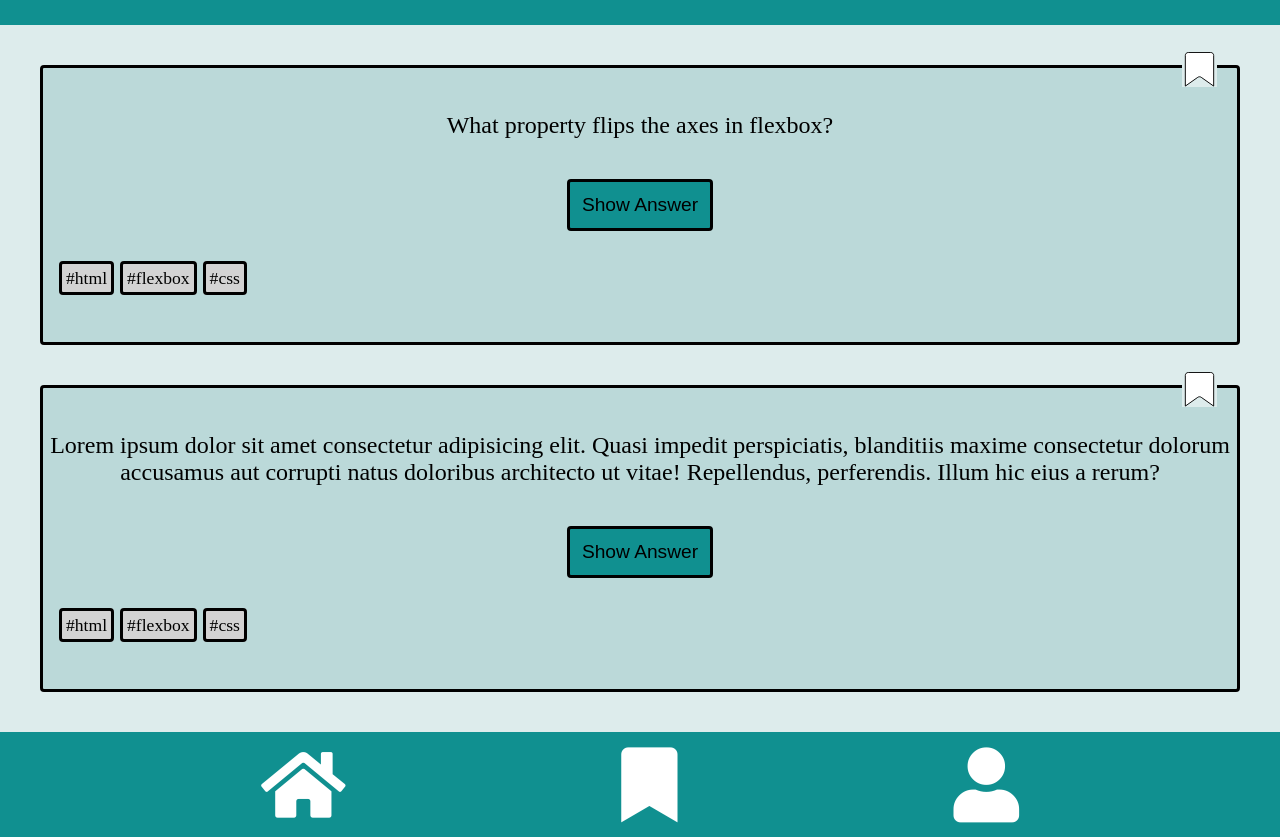
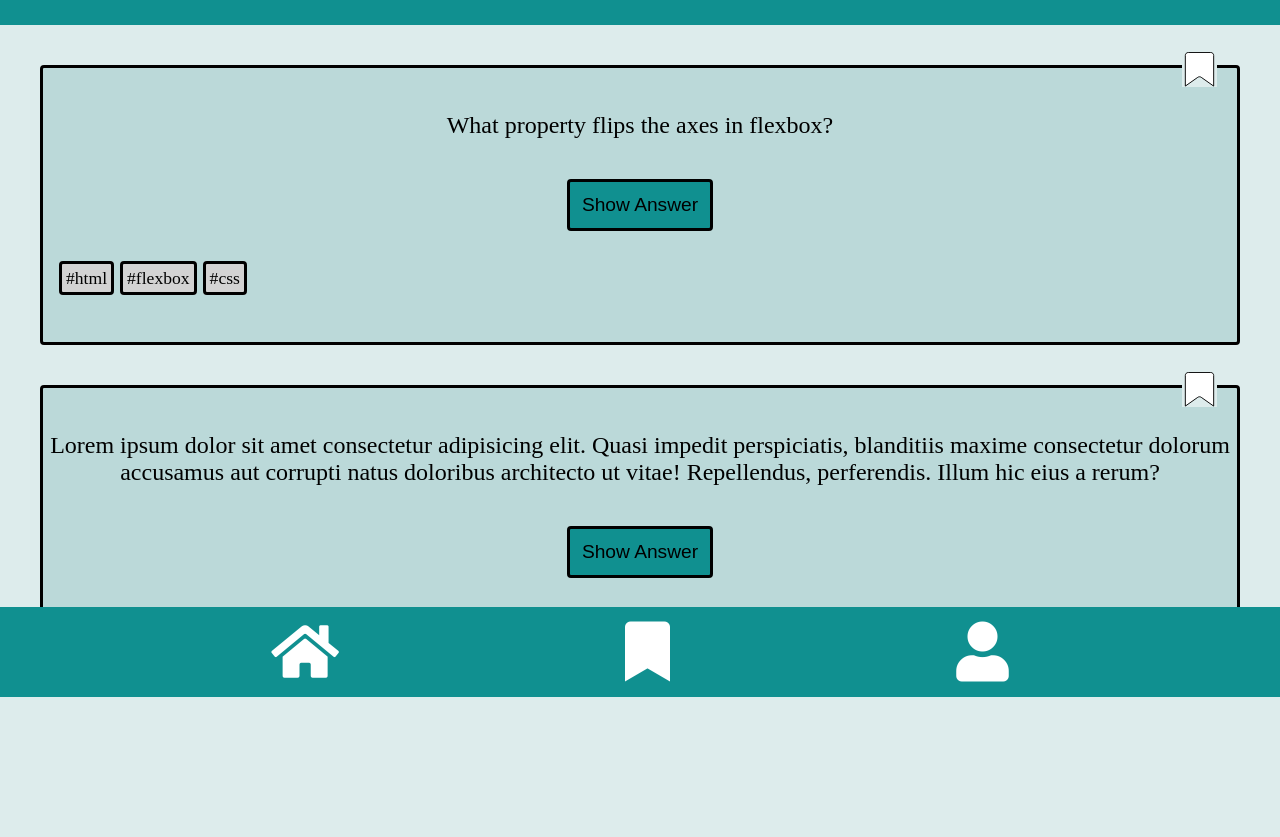
Before and after one commit to StephieTack/quiz-app, a plain HTML site: page index.html in a window 1280 px wide. Shown: the part 103-940 px from the top of the page. After the commit the page ends 835 px from the top, so only its background shows below. Drawn offline with Linux system fonts and the light colour scheme.

Commit message:
update bug fixed navi

```diff
--- a/styles.css
+++ b/styles.css
@@ -82,8 +82,9 @@ button:hover {
 }
 
 nav {
-  /* display: flex;
-  justify-content: center; */
+  position: fixed;
+  bottom: 0;
+  width: 100%;
   background-color: #109090;
 }
 
@@ -100,7 +101,7 @@ nav {
 i {
   color: white;
   background-color: #109090;
-  font-size: 75px;
+  font-size: 60px;
   padding: 15px;
 }
 
```
